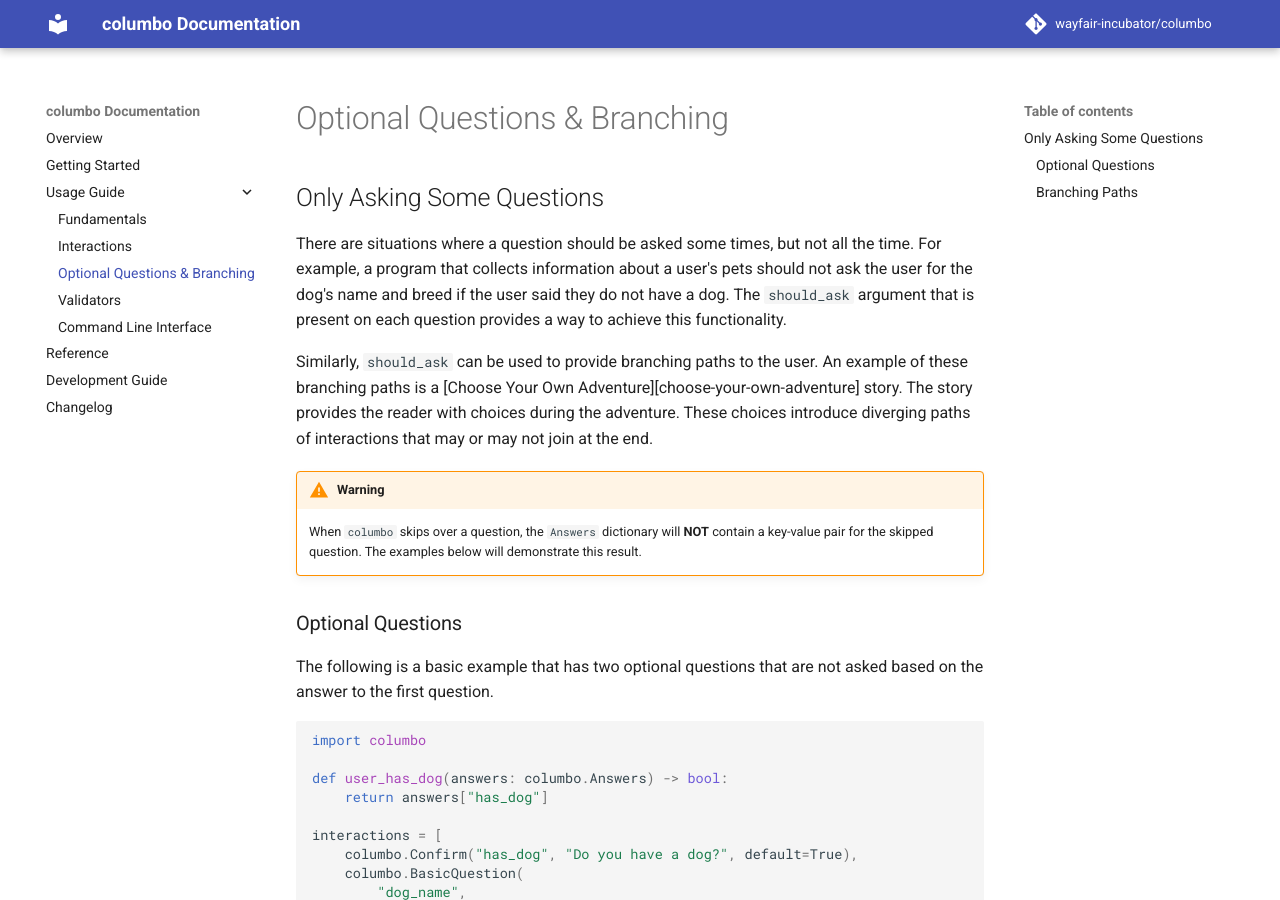
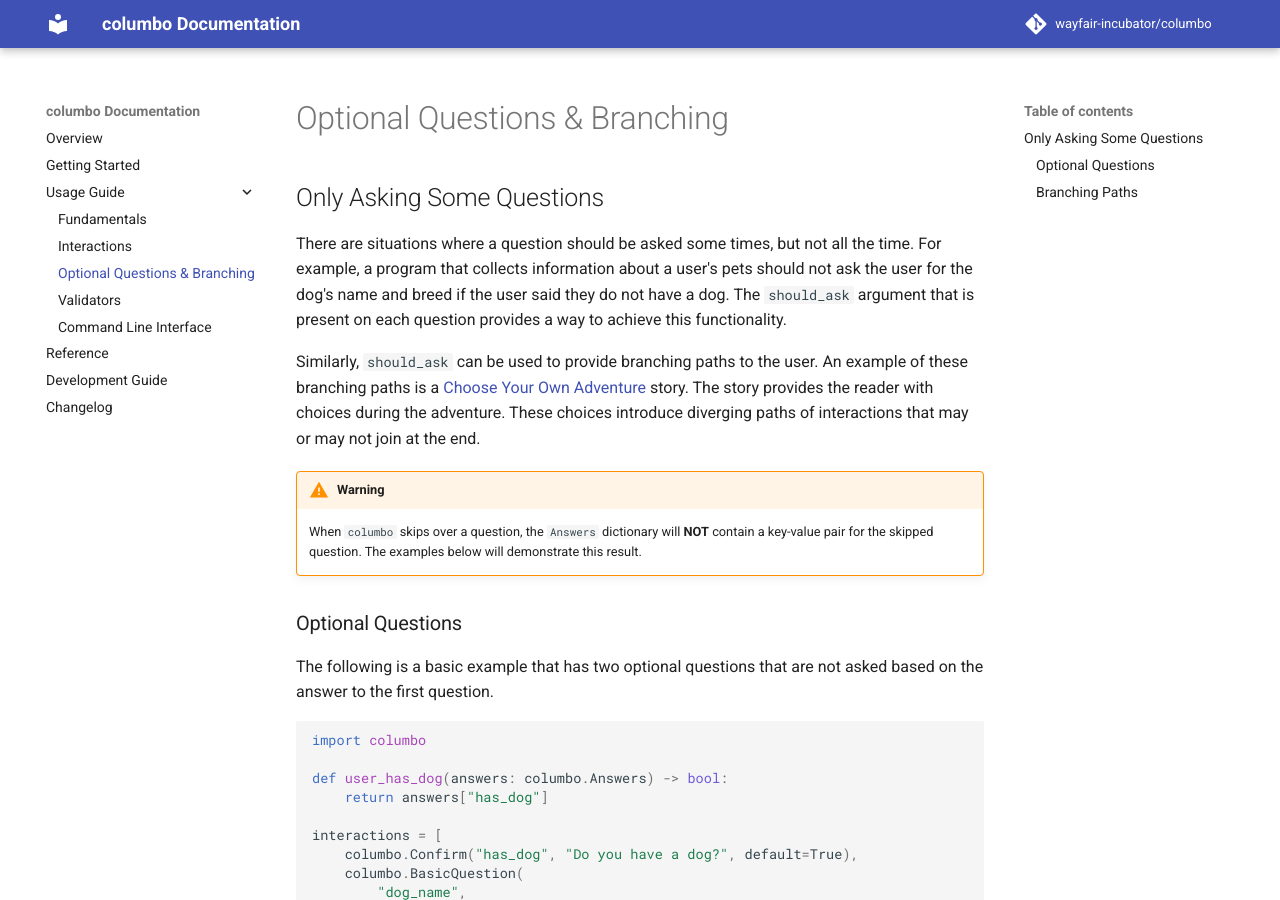
Before and after one commit to plannigan/columbo, an MkDocs documentation site: the page built from docs/usage-guide/optional-questions-and-branching.md, in a window 1280 px wide and 900 px high. Built offline with MkDocs 1.6.1 and Material for MkDocs 9.7.7, drawn with Linux system fonts in a browser that asks for light colours; comment, search, counter and statistics services are not loaded; some of the changed lines change nothing that is shown.

Commit message:
Readding choose-your-own-adventure link

```diff
--- a/docs/usage-guide/optional-questions-and-branching.md
+++ b/docs/usage-guide/optional-questions-and-branching.md
@@ -130,3 +130,5 @@ print(user_answers)
 
 The import thing to note in the example above is that the `Answers` dictionary can have a key-value pair for
 `has_key` or `has_hammer`, not both.
+
+[choose-your-own-adventure]: https://en.wikipedia.org/wiki/Choose_Your_Own_Adventure
```
